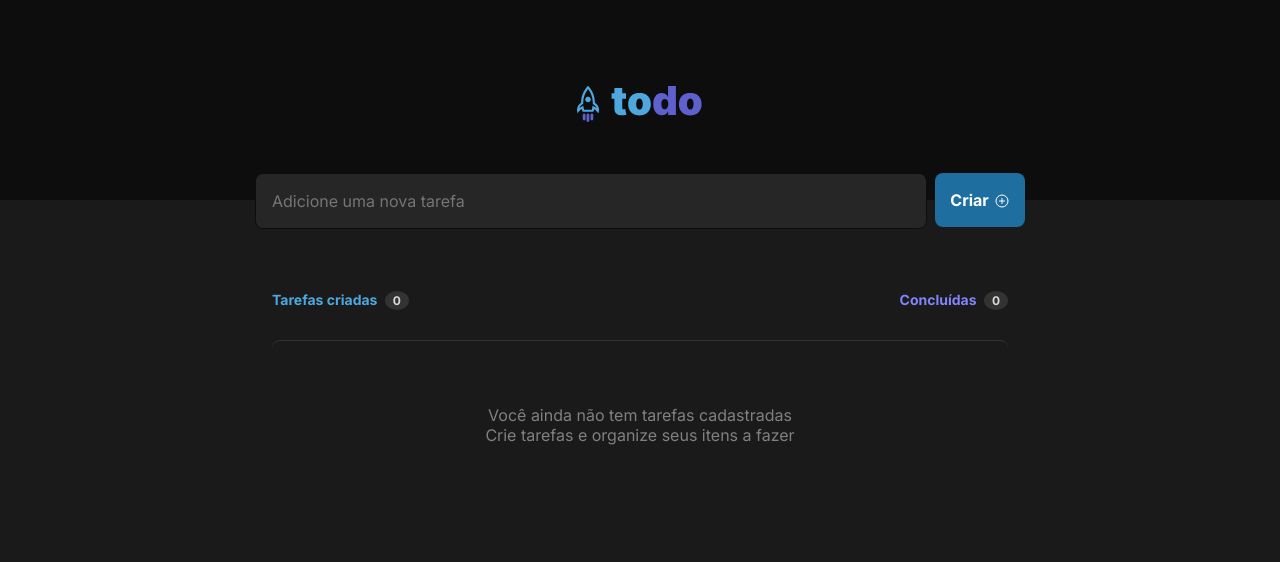
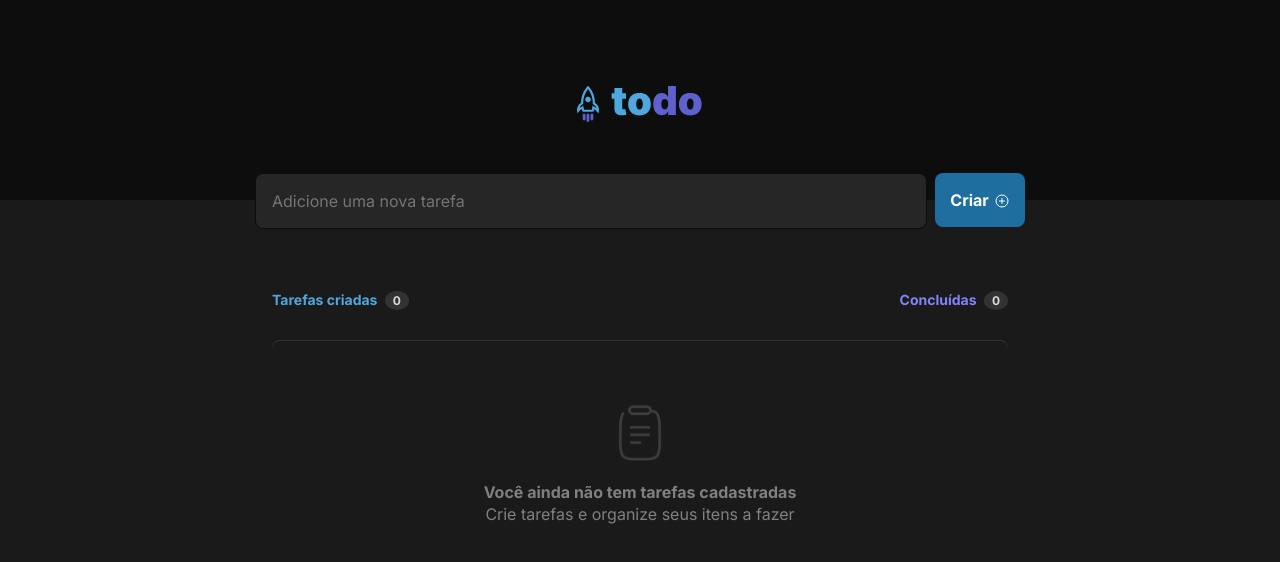
Before and after one commit to MartinGBB/todo-ignite, a React (Vite) app: page / in a window 1280 px wide. Shown: the top 562 px of the page. Built offline with nearby package versions, Linux system fonts and the light colour scheme.

Commit message:
style: formata fonte do aviso de nao ter tarefas

```diff
--- a/src/components/ToDo.module.css
+++ b/src/components/ToDo.module.css
@@ -93,6 +93,16 @@ header > img {
   text-align: center;
 }
 
-.tasks > p:first-child {
+.tasks > img {
   margin-top: 4rem;
+  margin-bottom: 1rem;
 }
+
+.tasks > p {
+  color: var(--gray-300);
+  Line-height: 1.4rem;
+}
+
+.tasks > p:nth-child(2) {
+  font-weight: bold;
+}
--- a/src/components/ToDo.tsx
+++ b/src/components/ToDo.tsx
@@ -1,7 +1,8 @@
 import { PlusCircle } from 'phosphor-react';
 
+import logo from '../assets/logo.svg';
+import clipboard from '../assets/clipboard.svg';
 import styles from './ToDo.module.css';
-import logo from '../assets/logo.svg';
 
 export function ToDo() {
   return (
@@ -30,6 +31,7 @@ export function ToDo() {
         </div>
 
         <div className={styles.tasks}>
+          <img src={clipboard} alt="clipboard" />
           <p>Você ainda não tem tarefas cadastradas</p>
           <p>Crie tarefas e organize seus itens a fazer</p>
         </div>
```
Also changed, not shown: src/assets/clipboard.svg (added).
